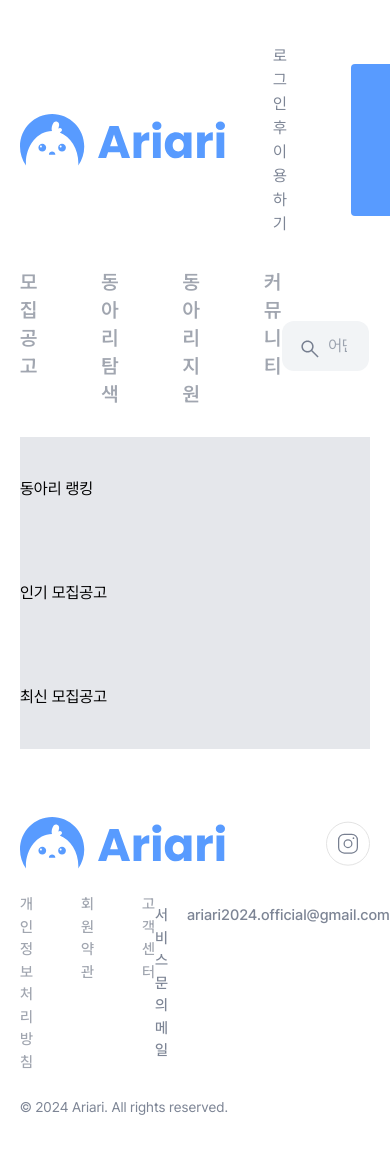
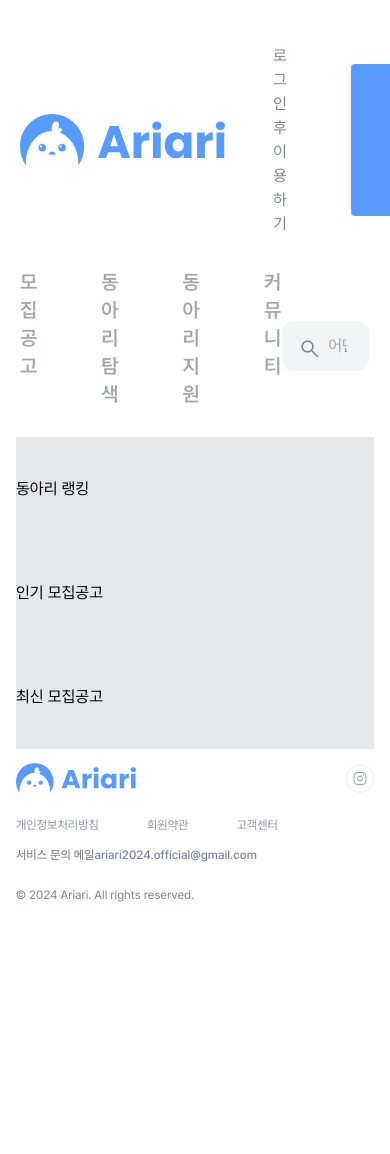
Before and after one commit to yeoniii20/dong-ariari, a Next.js app: page / in a window 390 px wide. Shown: the top 1154 px of the page. After the commit the page ends 931 px from the top, so only its background shows below. Built offline with nearby package versions, Linux system fonts and the light colour scheme.

Commit message:
style: Apply responsive

```diff
--- a/app/components/layout/footer.tsx
+++ b/app/components/layout/footer.tsx
@@ -16,21 +16,27 @@ const Footer = () => {
   ];
 
   return (
-    <footer className="w-full flex justify-center bg-white pt-[68px] pb-[92px]">
-      <div className="w-full max-w-screen-sm sm:max-w-screen-md lg:max-w-screen-lg px-5 flex flex-col items-center">
+    <footer className="w-full flex justify-center bg-white pt-3.5 pb-[28px] md:pt-[68px] md:pb-[92px]">
+      <div className="w-full max-w-screen-sm sm:max-w-screen-md lg:max-w-screen-lg px-4 md:px-5 flex flex-col items-center">
         <div className="flex justify-between items-center w-full">
-          <Image src={logo} alt="Logo" width={205} height={52} />
+          <Image
+            src={logo}
+            alt="Logo"
+            width={120}
+            height={30}
+            className="md:w-[205px] md:h-[52px]"
+          />
           <Image
             src={instagram}
             alt="instagram"
-            width={44}
-            height={44}
+            width={28}
+            height={28}
             onClick={() => router.push("https://instagram.com")}
-            className="cursor-pointer"
+            className="cursor-pointer md:w-[44px] md:h-[44px]"
           />
         </div>
-        <div className="flex justify-between items-center w-full mt-6">
-          <div className="flex space-x-12 text-unselected text-15 font-medium">
+        <div className="flex flex-col w-full space-y-3.5 mt-6 md:flex-row md:justify-between md:items-center">
+          <div className="flex space-x-12 text-xs text-unselected font-medium md:text-15">
             {LINKS.map((link, index) => (
               <p
                 key={index}
@@ -41,13 +47,13 @@ const Footer = () => {
               </p>
             ))}
           </div>
-          <div className="flex flex-row space-x-[19px] text-subtext2 text-15 font-medium">
+          <div className="flex flex-row text-xs text-subtext2 tmd:ext-15 md:space-x-[19px] font-medium">
             <p>서비스 문의 메일</p>
             <p>ariari2024.official@gmail.com</p>
           </div>
         </div>
         <div className="flex justify-between items-center w-full mt-6">
-          <p className="text-subtext2 text-sm">
+          <p className="text-subtext2 text-xs md:text-sm">
             © 2024 Ariari. All rights reserved.
           </p>
         </div>
--- a/app/components/layout/layout.tsx
+++ b/app/components/layout/layout.tsx
@@ -13,7 +13,7 @@ const Layout = ({ children }: { children: React.ReactNode }) => {
       <div className="flex flex-col min-h-screen">
         <Header />
         <main className="flex-grow overflow-y-auto flex justify-center items-center">
-          <div className="w-full max-w-screen-sm sm:max-w-screen-md lg:max-w-screen-lg px-5">
+          <div className="w-full max-w-screen-sm sm:max-w-screen-md lg:max-w-screen-lg px-4 md:px-5">
             {children}
           </div>
         </main>
```
